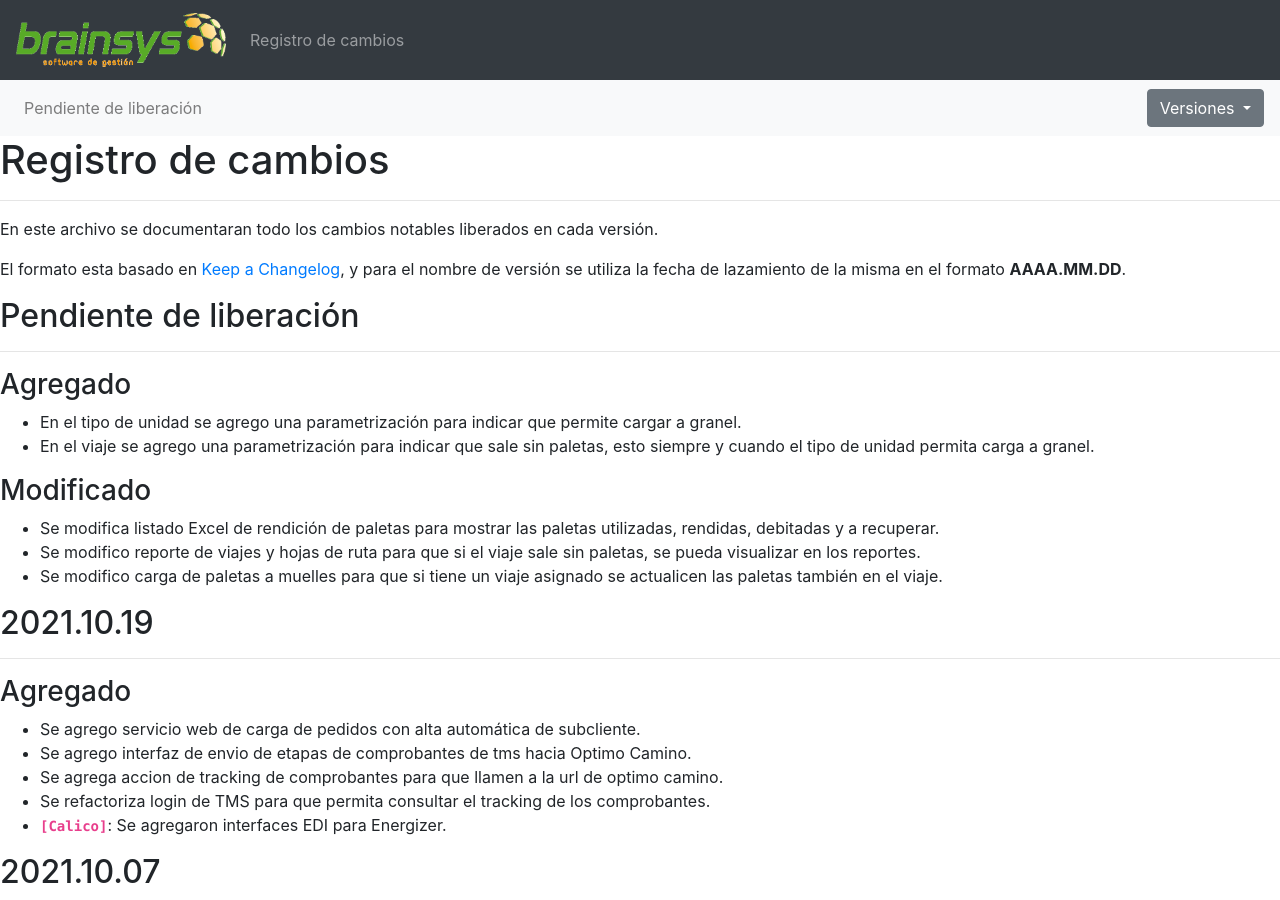
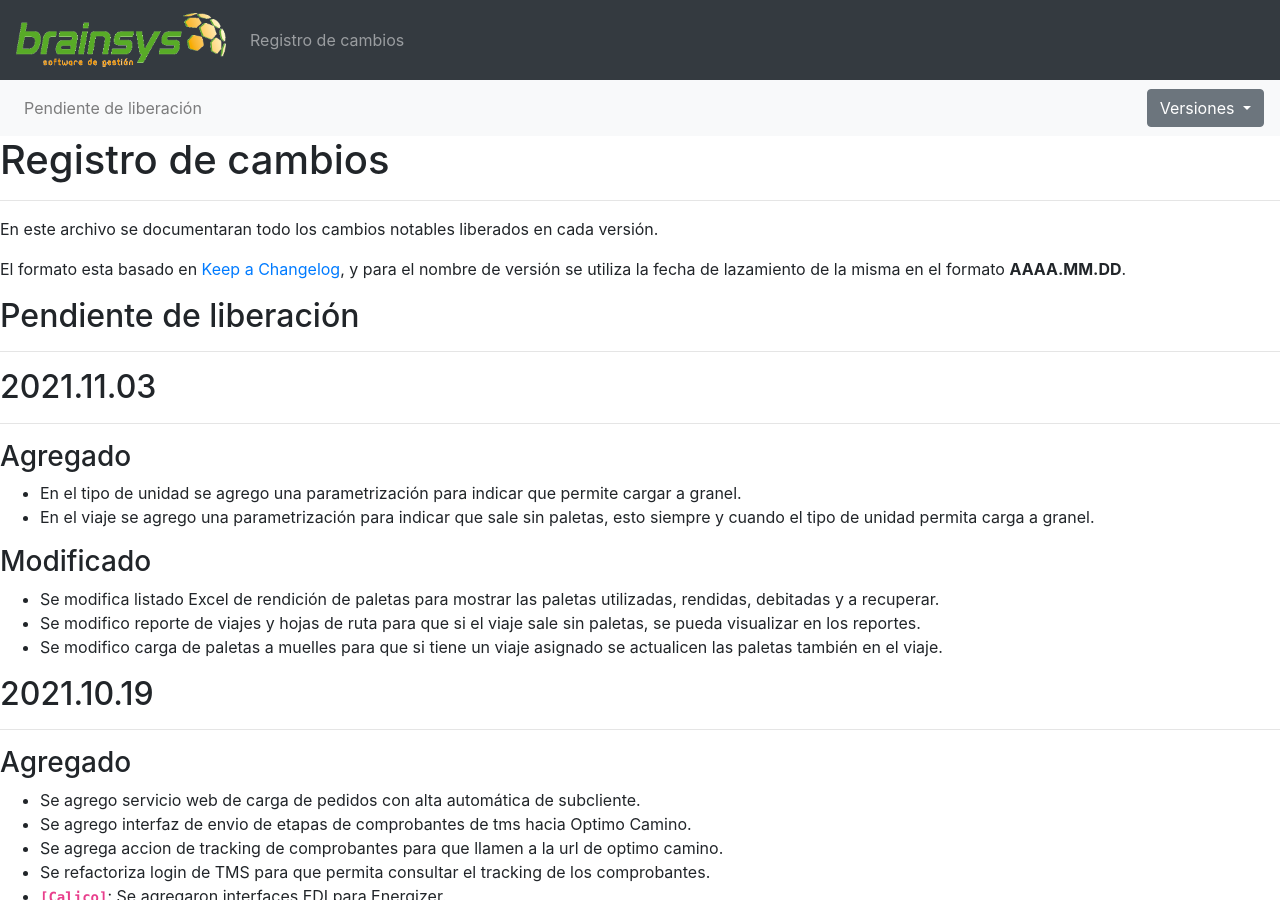
Before and after one commit to brainsys-arsaad/versionado, a Jekyll site: the page built from registro-cambios.markdown, in a window 1280 px wide and 900 px high. Built offline with Jekyll 4.4.1, drawn with Linux system fonts in a browser that asks for light colours.

Commit message:
Update registro-cambios.markdown

```diff
--- a/registro-cambios.markdown
+++ b/registro-cambios.markdown
@@ -6,6 +6,8 @@ navegacion:
     - nombre: "Pendiente de liberación"
       link: "registro-cambios#pendiente-de-liberación"
   versiones:
+    - nombre: "2021.11.03"
+      link: "registro-cambios#20211103"
     - nombre: "2021.10.19"
       link: "registro-cambios#20211019"
     - nombre: "2021.10.07"
@@ -54,6 +56,8 @@ El formato esta basado en [Keep a Changelog](https://keepachangelog.com/es-ES/1.
 ## Pendiente de liberación
 ---
 
+## 2021.11.03
+---
 ### Agregado
 - En el tipo de unidad se agrego una parametrización para indicar que permite cargar a granel.
 - En el viaje se agrego una parametrización para indicar que sale sin paletas, esto siempre y cuando el tipo de unidad permita carga a granel.
```
